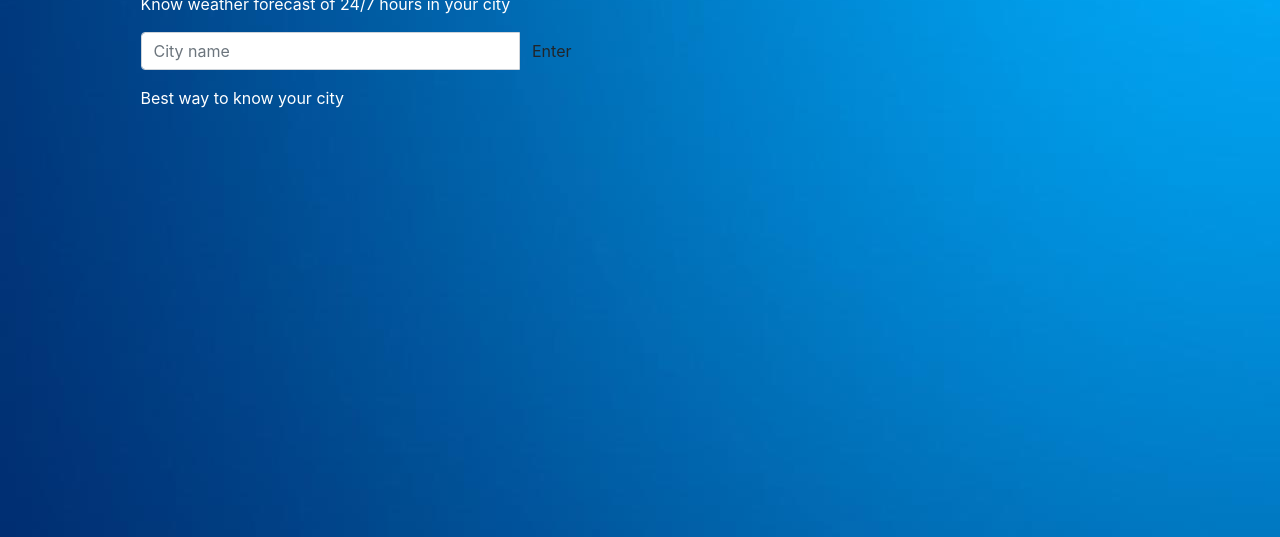
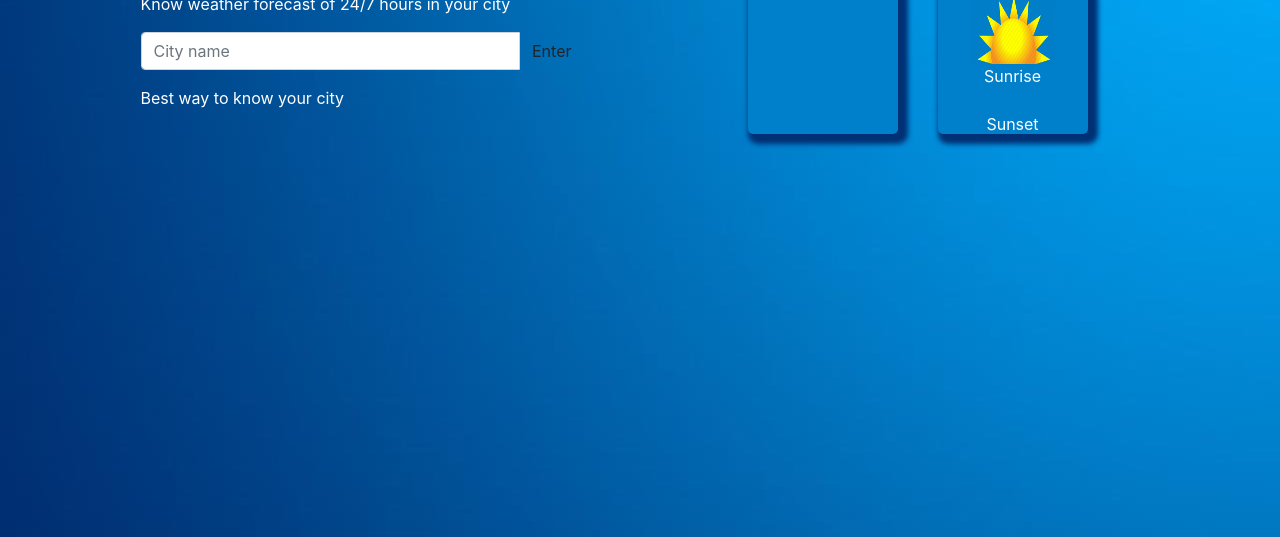
Before and after one commit to Kanis-Fatema-Shanta/weather.com, a plain HTML site: page index.html in a window 1280 px wide. Shown: the part 263-800 px from the top of the page. Drawn offline with nearby package versions, Linux system fonts and the light colour scheme.

Commit message:
sunrise-sunset

```diff
--- a/index.html
+++ b/index.html
@@ -66,6 +66,38 @@
                     </div>
                 </div>
 
+                 <!-- middle row -->
+                 <div class="middle d-flex justify-content-center">
+                    <div class="row">
+                        <div class="col-md-6">
+                            <div class="temp text-center  pt-2">
+                                <h4><span id="temp"></span></h4>
+                                <div id="icon">
+                                </div>
+                                <p>
+                                    <span id="condition"></span>
+                                    <br>
+                                    <span id="wind"></span>
+                                </p>
+
+                            </div>
+
+                        </div>
+                        <div class="col-md-6">
+                            <div class="sky">
+                                <div class="align-items-center">
+                                    <img src="images/sun.png" class="img-fluid sun-img img-responsive center-block"
+                                        alt="">
+                                </div>
+                                <div class="sun center-text">
+                                    Sunrise <br> <span id="sunrise"></span> <br>
+                                    Sunset <br> <span id="sunset"></span>
+                                </div>
+
+                            </div>
+                        </div>
+                    </div>
+                </div>
 
 
 
--- a/style.css
+++ b/style.css
@@ -46,3 +46,19 @@ body{
     height: 60px;
     width: 65px;
 }
+
+
+.sun-img{
+    height: 80px;
+    width: 85px;
+}
+.temp , .sky{
+    background-color: #007FCA;
+    color: white;
+    height: 150px;
+    width: 150px;
+    margin: 20px 5px;
+    border-radius: 5px;
+    text-align: center;
+    box-shadow: 5px 5px 5px 5px #013074;
+}
```
